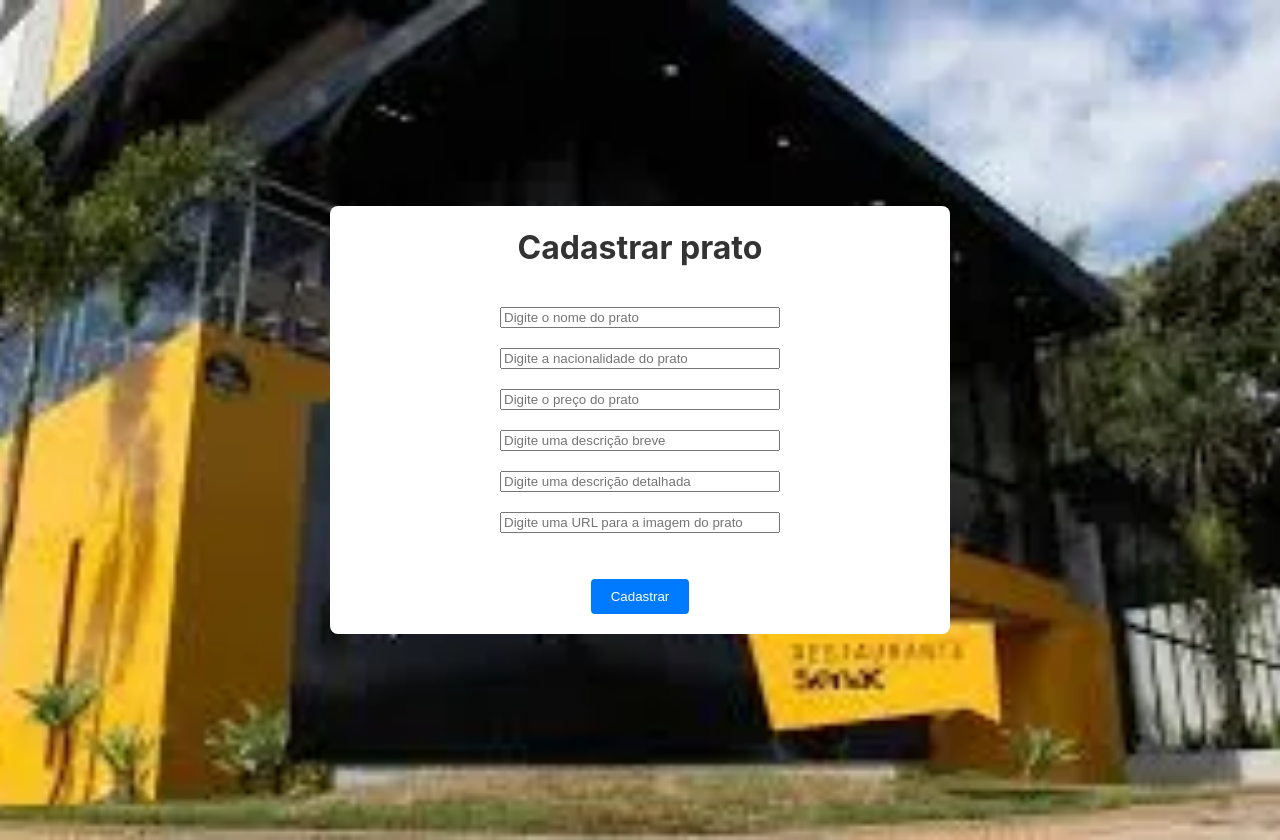
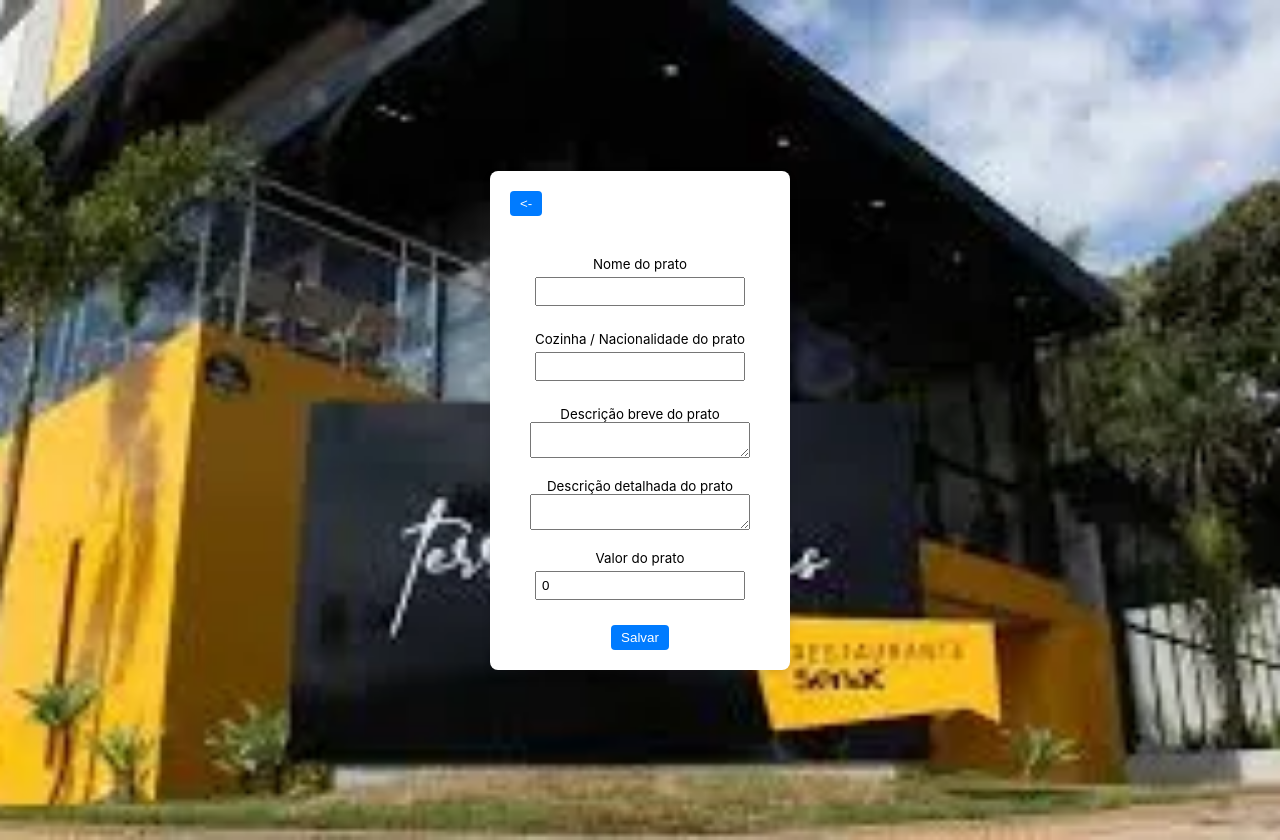
Before and after one commit to PedroRLongo1/cardapio-app, a React (Create React App) app: page /editar-prato/1 in a window 1280 px wide. Built offline with nearby package versions, Linux system fonts and the light colour scheme; no server answers; the HTML template or start-up script is replaced by a standard one.

Commit message:
adicionados os módulos de editar e criar prato

```diff
--- a/src/App.tsx
+++ b/src/App.tsx
@@ -3,6 +3,7 @@ import { BrowserRouter as Router, Route, Routes } from "react-router-dom";
 import Home from "./components/Home";
 import DetalhesPrato from "./components/DetalhesPrato";
 import FormularioPrato from "./components/FormularioPrato";
+import EditarPrato from "./components/EditarPrato";
 
 function App() {
   return (
@@ -11,7 +12,7 @@ function App() {
         <Route path="/" element={<Home />} />
         <Route path="/detalhes-prato/:id" element={<DetalhesPrato />} />
         <Route path="/novo-prato" element={<FormularioPrato />} />
-        <Route path="/editar-prato/:id" element={<FormularioPrato />} />
+        <Route path="/editar-prato/:id" element={<EditarPrato />} />
       </Routes>
     </Router>
   );
--- a/src/components/DetalhesPrato.tsx
+++ b/src/components/DetalhesPrato.tsx
@@ -1,25 +1,67 @@
-import React from "react";
+import React, { useEffect, useState } from "react";
+import { Link, useParams } from "react-router-dom";
 import "../estilos/DetalhesPrato.css";
-import { Link } from "react-router-dom";
+import API from "../services/api"
 
-function DetalhesPrato() {
+interface DetalhesPratoInterface {
+    nome?: String,
+    cozinha?: String,
+    descricao_detalhada?: String,
+    valor?: number
+    imagem?: any,
+    id?: number
+}
+
+const DetalhesPrato: React.FC = () => {
+
+  const [ prato, setpratos ] = useState<DetalhesPratoInterface>(
+      {
+        "id": 0,
+        "nome": "",
+        "cozinha": "",
+        "descricao_detalhada": "",
+        "imagem": "",
+        "valor": 0.00
+      }
+  )
+
+  const { id } = useParams();
+
+  useEffect(
+    () => {
+
+      async function requestData() {
+        const request = await API.get(`/pratos/${id}`)
+        const data = request.data
+        setpratos(data)
+      }
+
+      if (id) {
+      requestData()
+      }
+
+    }, [id]
+
+  )
+
+
   return (
   <div className="detalhes-prato">
     <div className="detalhes-prato-card">
       <div className="detahes-prato-card-sup">
         <div className="detalhes">
-          <h1>Feijoada</h1>
+          <h1>{prato.nome}</h1>
           <p>
-            <strong>Cozinha:</strong>Brasileira
+            <strong>Cozinha: </strong>{prato.cozinha}
           </p>
           <p>
-            <strong>Valor:</strong> R$28,00
+            <strong>Valor: R$:</strong>{prato.valor}
           </p>
         </div>
       </div>
       <div className="descricao">
         <p>
-          <strong>Descrição da sua experiência Gastronômica:</strong> Sinta o sabor inigualável de nossa feijoada, preparada com ingredientes selecionados e tempero único que te leva à sensação de estar desfrutando dessa experiência gastronômica em uma fazenda lá no interior.
+          <strong>Descrição da sua experiência Gastronômica: </strong>{prato.descricao_detalhada}
         </p>
       </div>
       <Link to="/" className="">
--- /dev/null
+++ b/src/components/EditarPrato.tsx
@@ -0,0 +1,104 @@
+import React, { useEffect, useState } from "react";
+import { Link, useParams } from "react-router-dom";
+import "../estilos/EditarPrato.css";
+import API from "../services/api";
+
+const EditarPrato: React.FC = () => {
+
+  // requisição para a api para exibir os valores antigo.
+  const [prato, setPrato] = useState({
+    id: "",
+    nome: "",
+    cozinha: "",
+    descricao_resumida: "",
+    descricao_detalhada: "",
+    valor: 0,
+  });
+
+  const { id } = useParams();
+
+  useEffect(
+    () => {
+      async function requestData() {
+        const request = await API.get(`/pratos/${id}`)
+        const data = request.data
+        setPrato(data)
+      }
+      if (id) {
+      requestData()
+      }
+    }, [id]
+  )
+
+  async function updateData() {
+    const request = await API.put(`/pratos/${id}`, {
+      ...prato
+    })
+  }
+
+  function handleChange(
+    event: React.ChangeEvent<HTMLInputElement | HTMLTextAreaElement>
+  ) {
+    const { name, value } = event.target;
+    setPrato((prevPrato) => ({
+      ...prevPrato,
+      [name]: value,
+    }));
+  }
+
+  return (
+    <div className="background">
+      <div className="card">
+        <div className="back-button">
+          <Link to={"/"}>
+            <button className="back">{"<-"}</button>
+          </Link>
+        </div>
+        <div className="valores">
+          <p>Nome do prato</p>
+          <input
+            name="nome"
+            value={prato.nome}
+            onChange={handleChange}
+          />
+          <p>Cozinha / Nacionalidade do prato</p>
+          <input
+            name="cozinha"
+            value={prato.cozinha}
+            onChange={handleChange}
+          />
+          <p>Descrição breve do prato</p>
+          <textarea
+            name="descricao_resumida"
+            value={prato.descricao_resumida}
+            onChange={handleChange}
+          />
+          <p>Descrição detalhada do prato</p>
+          <textarea
+            name="descricao_detalhada"
+            value={prato.descricao_detalhada}
+            onChange={handleChange}
+          />
+          <p>Valor do prato</p>
+          <input
+            name="valor"
+            value={prato.valor}
+            onChange={handleChange}
+          />
+        </div>
+        <div className="confirm-button">
+          <Link to={`/detalhes-prato/${id}`}>
+            <button
+            className="atualizar"
+            onClick={updateData}
+            >
+              Salvar
+            </button>
+          </Link>
+        </div>
+      </div>
+    </div>
+  );
+};
+
+export default EditarPrato;
--- a/src/components/FormularioPrato.tsx
+++ b/src/components/FormularioPrato.tsx
@@ -1,25 +1,82 @@
-import React from "react";
+import React, { useState } from "react";
+import { Link } from "react-router-dom";
 import "../estilos/CadastroPrato.css";
+import API from "../services/api";
 
 function FormularioPrato() {
+  const [prato, setpratos] = useState({
+    nome: "",
+    cozinha: "",
+    descricao_resumida: "",
+    descricao_detalhada: "",
+    valor: "",
+  });
+
+  function handleChange(event: React.ChangeEvent<HTMLInputElement | HTMLTextAreaElement>) {
+    const { name, value } = event.target;
+    setpratos((prevPrato) => ({
+      ...prevPrato,
+      [name]: value,
+    }));
+  }
+
+  async function requestPost() {
+    const request = await API.post("/pratos", {
+      nome: prato.nome,
+      cozinha: prato.cozinha,
+      valor: prato.valor,
+      descricao_resumida: prato.descricao_resumida,
+      descricao_detalhada: prato.descricao_detalhada,
+    });
+    const data = request.data;
+    setpratos(data);
+  }
+
   return (
     <div className="cadastro-prato">
-        <div className="container">
-            <h1>Cadastrar prato</h1>
-            <div className="container2">
-                <div className="inputs">
-                    <input type="text" name="nome" placeholder="Digite o nome do prato" />
-                    <input type="text" name="cozinha" placeholder="Digite a nacionalidade do prato" />
-                    <input type="text" name="valor" placeholder="Digite o preço do prato" />
-                    <input type="text" name="descrição-breve" placeholder="Digite uma descrição breve" />
-                    <input type="text" name="descrição-detalhada" placeholder="Digite uma descrição detalhada" />
-                    <input type="text" name="imagem" placeholder="Digite uma URL para a imagem do prato" />
-                </div>
-                <div className="button">
-                    <button type="submit">Cadastrar</button>
-                </div>
-            </div>
+      <div className="container">
+        <h1>Cadastrar prato</h1>
+        <div className="container2">
+          <input
+            type="text"
+            name="nome"
+            value={prato.nome}
+            onChange={handleChange}
+            placeholder="Nome do prato"
+          />
+          <input
+            type="text"
+            name="cozinha"
+            value={prato.cozinha}
+            onChange={handleChange}
+            placeholder="Cozinha"
+          />
+          <input
+            type="text"
+            name="descricao_resumida"
+            value={prato.descricao_resumida}
+            onChange={handleChange}
+            placeholder="Descrição resumida"
+          />
+          <input
+            type="text"
+            name="descricao_detalhada"
+            value={prato.descricao_detalhada}
+            onChange={handleChange}
+            placeholder="Descrição detalhada"
+          />
+          <input
+            type="number"
+            name="valor"
+            value={prato.valor}
+            onChange={handleChange}
+            placeholder="Valor"
+          />
+            <Link to="/">
+                <button onClick={requestPost}>Cadastrar</button>
+            </Link>
         </div>
+      </div>
     </div>
   );
 }
--- a/src/components/Home.tsx
+++ b/src/components/Home.tsx
@@ -1,9 +1,7 @@
 import React, { useEffect, useState } from "react";
 import "../estilos/Home.css";
-import banner from "../assets/banner.webp";
 import CadNovoPrato from "./CadNovoPrato";
-import api from "../services/api"
-import ListaPratos from "./ListaTodosPratos";
+import API from "../services/api"
 
 import CardPrato from "./CardPrato";
 
@@ -25,7 +23,7 @@ function Home() {
     () => {
 
       async function requestData() {
-        const request = await api.get('/pratos')
+        const request = await API.get('/pratos')
         const data = request.data
         setpratos(data)
       }
@@ -37,9 +35,6 @@ function Home() {
 
   return (
     <div className="home">
-      <div className="banner">
-        <img src={banner} alt="" />
-      </div>
       <h1>Bem vindo ao Restaurante Terra das Aguas SENAC - MS</h1>
       <div className="lista-pratos">
         <CadNovoPrato />
--- a/src/estilos/CadastroPrato.css
+++ b/src/estilos/CadastroPrato.css
@@ -45,11 +45,6 @@
     width: 10%;
     margin: 10px;
 }
-/* .button button {
-    width: 10em;
-    height: 2em;
-    border-radius: 8px;
-} */
 .button button {
     margin-top: 16px;
     padding: 10px 20px;
--- a/src/estilos/CardPrato.css
+++ b/src/estilos/CardPrato.css
@@ -21,6 +21,14 @@
 }
 .prato-card p {
     color: #555;
+}
+
+.foto-prato {
+    width: 100%;
+    height: 200px;
+    object-fit: cover;
+    border-radius: 8px;
+    display: flex;
 }
 
 .option {
--- a/src/estilos/DetalhesPrato.css
+++ b/src/estilos/DetalhesPrato.css
@@ -67,9 +67,6 @@
     max-width: 40em;
     max-height: auto;
 }
-.detalhes {
-    margin: 0 0 0 40px;
-}
 .descricao {
     text-wrap: pretty;
     max-width: 30em;
--- /dev/null
+++ b/src/estilos/EditarPrato.css
@@ -0,0 +1,77 @@
+.background {
+    display: flex;
+    justify-content: center;
+    align-items: center;
+    min-height: 100vh;
+    background-image: url("../assets/banner.webp");
+    background-size: cover;
+    background-position: center;
+    padding: 20px;
+}
+
+/* estilo do card de detalhes */
+.card {
+    background-color: white;
+    border-radius: 8px;
+    box-shadow: 0 4px 8px rgba(0, 0, 0, 0.1);
+    max-width: 100%;
+    padding: 20px;
+    text-align: center;
+    transition: transform 0.2s ease, box-shadow 0.2s ease;
+}
+.back-button {
+    display: flex;
+}
+.back {
+    padding: 5px 10px;
+    background-color: #007bff;
+    color: white;
+    border: none;
+    border-radius: 4px;
+    cursor: pointer;
+}
+.back:hover {
+    background-color: #0056b3;
+}
+.valores {
+    display: flex;
+    flex-direction: column;
+    padding: 20px;
+}
+.valores input {
+    padding: 5px;
+    margin: 5px;
+}
+.valores textarea {
+    .valores textarea {
+        padding: 5px;
+        margin: 5px;
+        height: auto;
+        min-height: 60px;
+        resize: none;
+        line-height: 10px;
+    }
+
+}
+.valores p {
+    font-size: smaller;
+    margin: 20px 5px 0 5px;
+}
+
+.confirm-button {
+    display: flex;
+    justify-content: center;
+}
+
+.atualizar {
+    padding: 5px 10px;
+    background-color: #007bff;
+    color: white;
+    border: none;
+    border-radius: 4px;
+    cursor: pointer;
+}
+.atualizar:hover {
+    padding: 5px 40px;
+    background-color: #0056b3;
+}
--- a/src/estilos/Home.css
+++ b/src/estilos/Home.css
@@ -3,17 +3,11 @@
     padding: 20px;
     min-height: 100hv;
 }
-.Home h1 {
+.home h1 {
+
     text-align: center;
     font-size: 2rem;
     color: #333;
-    margin-bottom: 20px;
-}
-.Banner img {
-    width: 100%;
-    height: auto;
-    max-height: 300px;
-    object-fit: cover;
     margin-bottom: 20px;
 }
 .lista-pratos {
```
Also changed, not shown: src/components/CardPrato.tsx (+12 -2 lines). Lines whose indentation alone changed are shown as unchanged.
